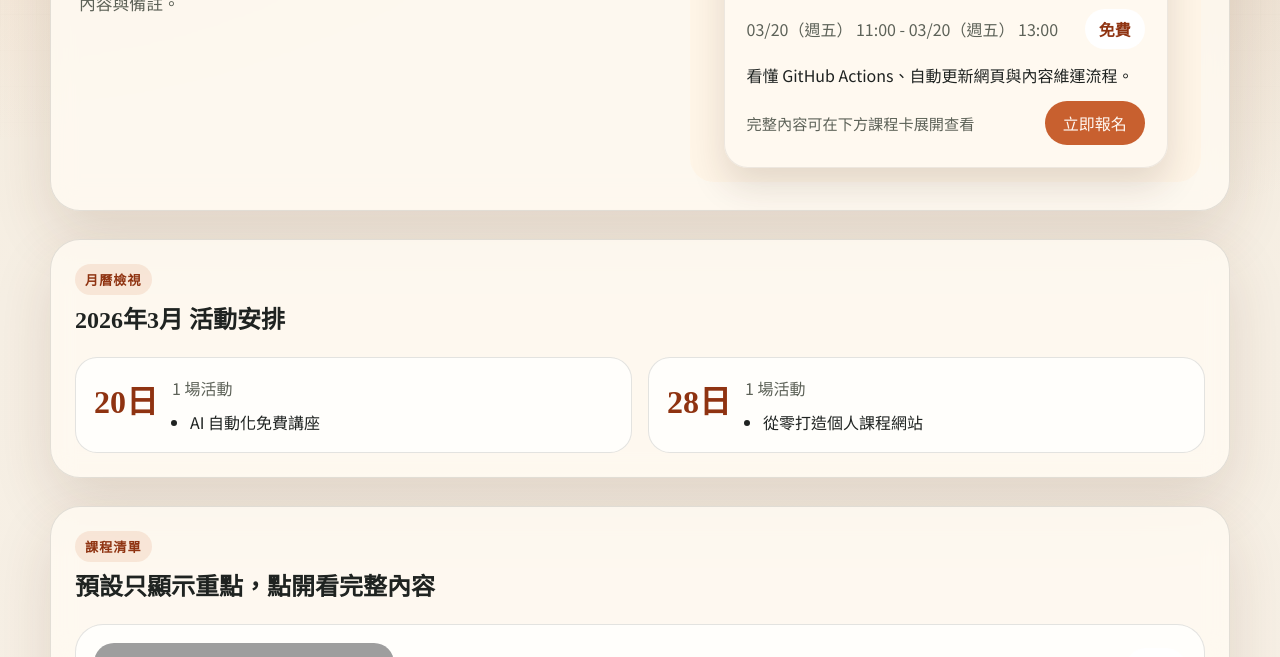
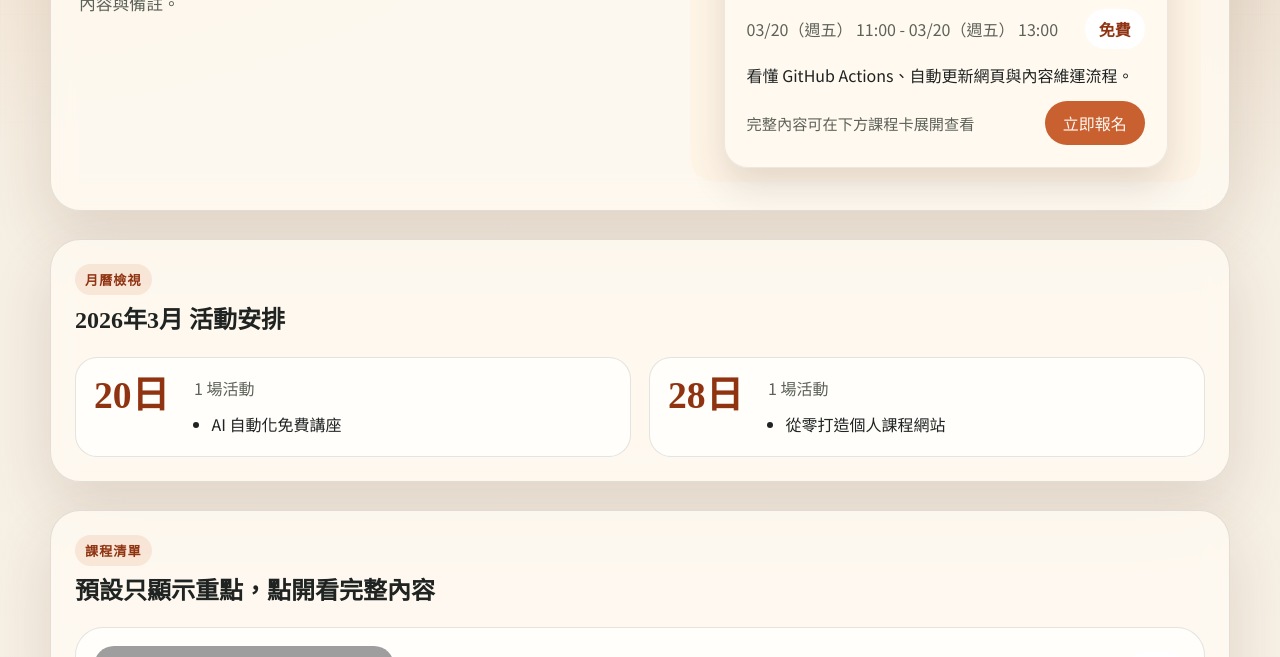
Before and after one commit to kevintsai1202/course-schedule, a website built with Vite: page index.html in a window 1280 px wide. Shown: the part 526-1183 px from the top of the page. Built offline with nearby package versions, Linux system fonts and the light colour scheme; grey boxes are pictures that could not be loaded.

Commit message:
fix: improve calendar card spacing

```diff
--- a/src/style.css
+++ b/src/style.css
@@ -278,14 +278,15 @@ a {
 
 .calendar-grid {
   display: grid;
-  grid-template-columns: repeat(auto-fit, minmax(200px, 1fr));
-  gap: 16px;
+  grid-template-columns: repeat(auto-fit, minmax(248px, 1fr));
+  gap: 18px;
 }
 
 .calendar-day {
   display: grid;
-  grid-template-columns: auto 1fr;
-  gap: 14px;
+  grid-template-columns: 82px minmax(0, 1fr);
+  gap: 18px;
+  align-items: start;
   padding: 18px;
   border: 1px solid var(--line);
   border-radius: 22px;
@@ -294,23 +295,34 @@ a {
 
 .calendar-day__number {
   font-family: "Noto Serif TC", serif;
-  font-size: 2rem;
+  font-size: 2.35rem;
   font-weight: 900;
+  line-height: 1.05;
   color: var(--accent-deep);
 }
 
+.calendar-day__body {
+  min-width: 0;
+}
+
 .calendar-day ul {
-  margin: 10px 0 0;
-  padding-left: 18px;
+  margin: 12px 0 0;
+  padding-left: 1.1rem;
 }
 
 .calendar-day li + li {
   margin-top: 8px;
 }
 
+.calendar-day li {
+  line-height: 1.6;
+}
+
 .calendar-day a {
+  display: block;
   color: var(--ink);
   text-decoration: none;
+  overflow-wrap: anywhere;
 }
 
 .calendar-day a:hover,
```
Also changed, not shown: api.md (+1 -0 lines), spec.md (+1 -0 lines), todolist.md (+3 -0 lines).
